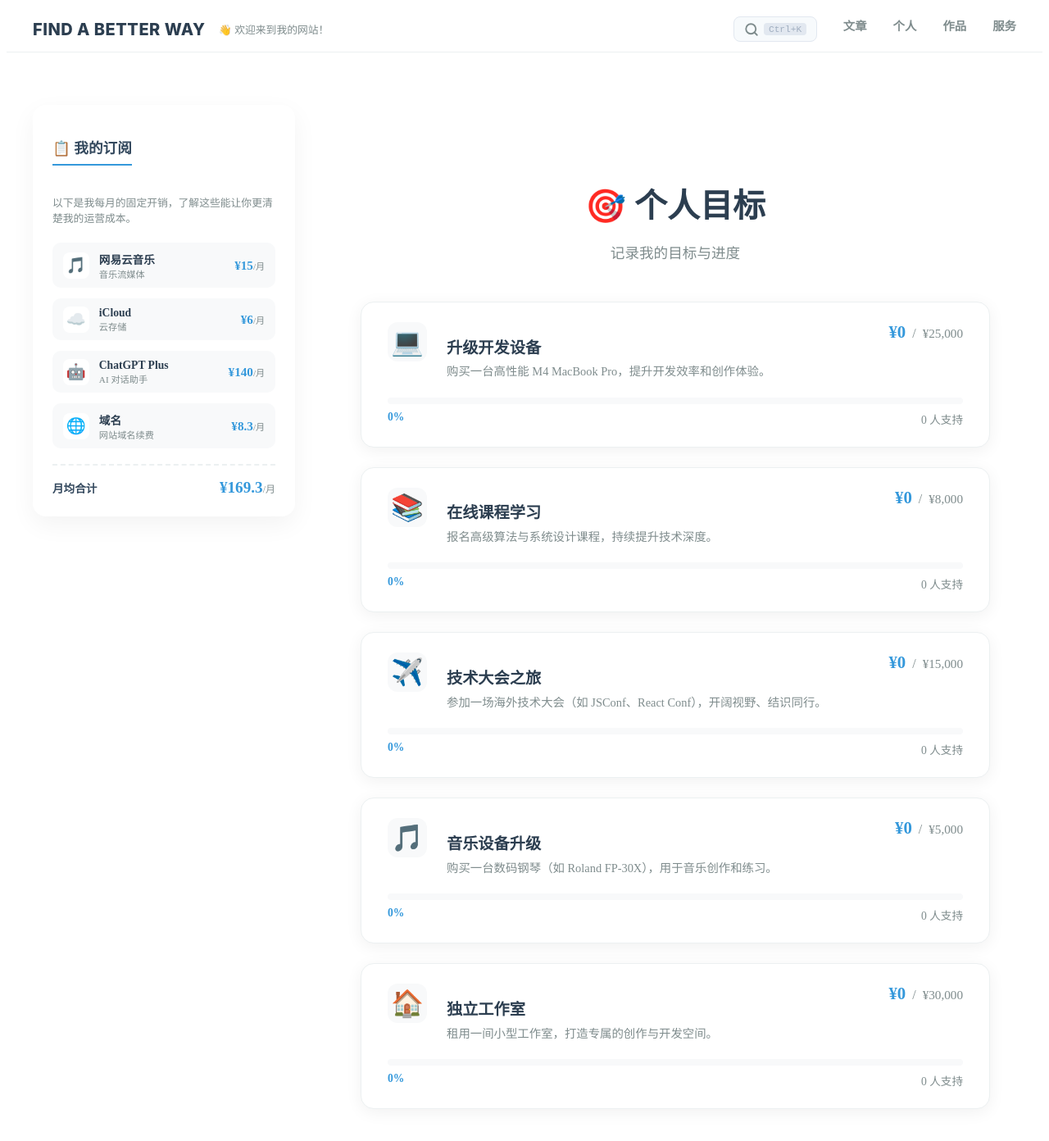
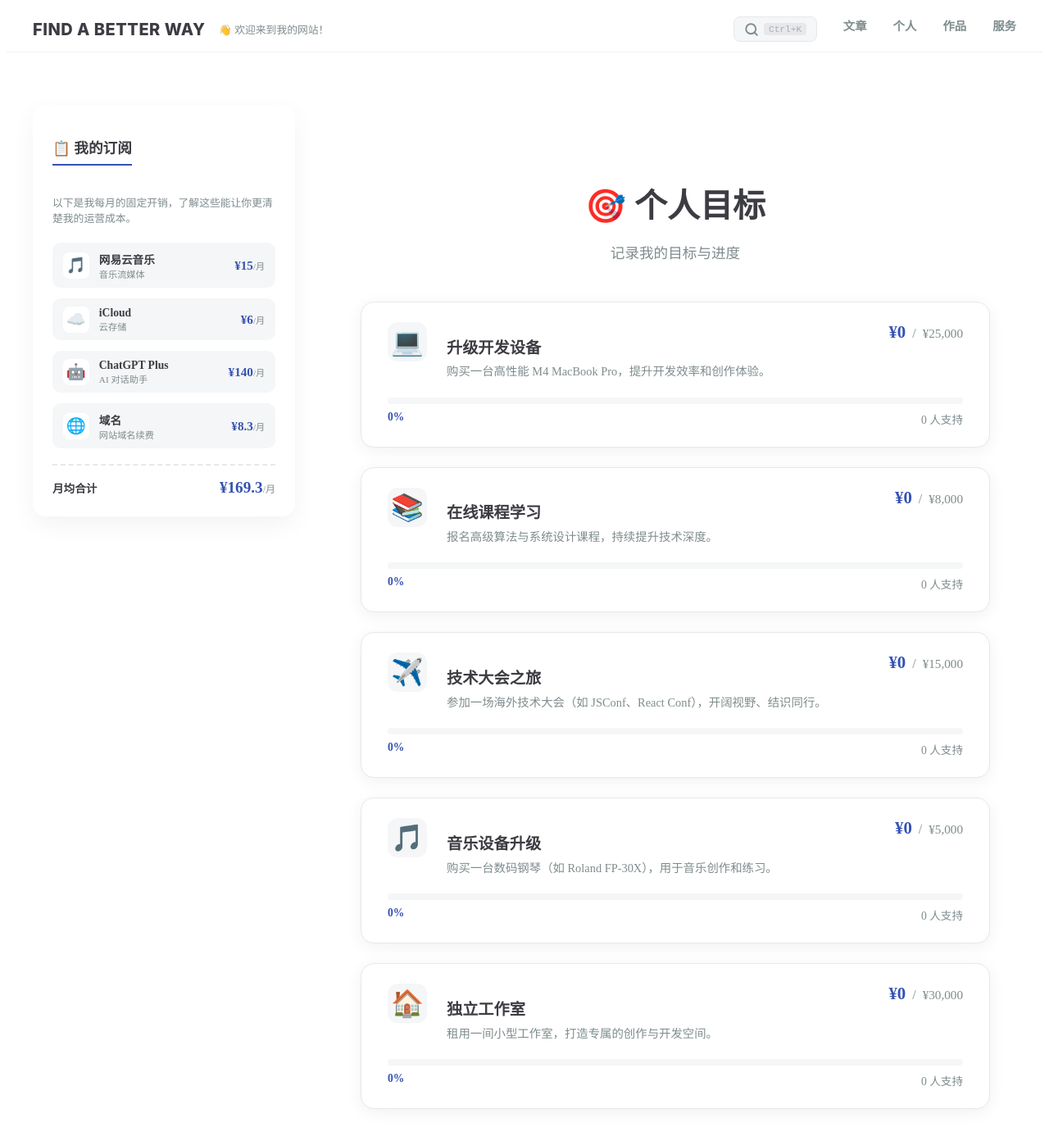
Before and after one commit to triplejno3-alt/My-Site, a Jekyll site: the page built from goals.markdown, in a window 1280 px wide and 1400 px high. Shown: the top 1392 px of the window at 82% size. Built offline with Jekyll 4.4.1, drawn with Linux system fonts in a browser that asks for light colours.

Commit message:
style: 统一配色体系为 linmi 风格 — 靛蓝强调 + 深灰主色 + 灰底标签
- :root CSS 变量：primary → #3c3c43, accent → #3451b2, text-main → #3c3c43
- 新增 --tag-bg / --tag-text 变量，统一标签灰底药丸风格
- 新增 --text-weaker 弱文字变量
- PWA theme-color 同步为 #3451b2
- header、导航、搜索按钮统一使用 CSS 变量
- post / post_note / post_code 标签样式统一为灰底药丸（4px 圆角，浅灰底，中等字重）

```diff
--- a/_includes/header.html
+++ b/_includes/header.html
@@ -11,7 +11,7 @@
 <link rel="apple-touch-icon" href="{{ "/assets/icons/icon-192.png" | relative_url }}">
 
 <!-- PWA: 主题色 -->
-<meta name="theme-color" content="#2c3e50">
+<meta name="theme-color" content="#3451b2">
 
 <!-- PWA: Service Worker 注册 -->
 <script>
@@ -90,7 +90,7 @@
 
   .header-logo {
     text-decoration: none;
-    color: #ffffff;
+    color: var(--primary);
     display: flex;
     align-items: center;
   }
@@ -100,7 +100,7 @@
     font-weight: 800;
     letter-spacing: 0.5px;
     text-transform: uppercase;
-    color: #2c3e50;
+    color: var(--primary);
     background: none;
     -webkit-text-fill-color: initial;
   }
@@ -115,7 +115,7 @@
 
   .nav-links a {
     text-decoration: none;
-    color: #7f8c8d;
+    color: var(--text-light);
     font-size: 0.9rem;
     font-weight: 600;
     transition: color 0.3s;
@@ -123,7 +123,7 @@
   }
 
   .nav-links a:hover {
-    color: #3498db;
+    color: var(--accent);
   }
 
   .visitor-info {
@@ -150,28 +150,31 @@
   }
 
   :root {
-    --primary: #2c3e50;
-    --accent: #3498db;
-    --text-main: #34495e;
+    --primary: #3c3c43;
+    --accent: #3451b2;
+    --text-main: #3c3c43;
     --text-light: #7f8c8d;
-    --bg-light: #f8f9fa;
-    --border-color: #ecf0f1;
+    --text-weaker: #a0aec0;
+    --bg-light: #f5f6f7;
     --bg-main: #ffffff;
+    --border-color: #e8e8ea;
+    --tag-bg: rgba(142,150,170,0.14);
+    --tag-text: #3c3c43;
     transition: all 0.3s ease;
   }
   html[data-theme='sunny'] {
     --primary: #d35400;
     --accent: #f39c12;
-    --text-main: #34495e;
+    --text-main: #3c3c43;
     --text-light: #7f8c8d;
     --bg-light: #fff8e1;
     --border-color: #fce5cd;
     --bg-main: #fffaf0;
   }
   html[data-theme='rainy'] {
-    --primary: #2c3e50;
-    --accent: #3498db;
-    --text-main: #34495e;
+    --primary: #3c3c43;
+    --accent: #3451b2;
+    --text-main: #3c3c43;
     --text-light: #95a5a6;
     --bg-light: #ecf0f1;
     --border-color: #bdc3c7;
@@ -179,8 +182,8 @@
   }
   html[data-theme='cloudy'] {
     --primary: #7f8c8d;
-    --accent: #95a5a6;
-    --text-main: #34495e;
+    --accent: #3451b2;
+    --text-main: #3c3c43;
     --text-light: #b0b9bd;
     --bg-light: #fafafa;
     --border-color: #e0e0e0;
@@ -202,12 +205,12 @@
     display: flex;
     align-items: center;
     gap: 0.4rem;
-    background: #f7fafc;
-    border: 1px solid #e2e8f0;
+    background: var(--bg-light);
+    border: 1px solid var(--border-color);
     border-radius: 8px;
     padding: 0.35rem 0.75rem;
     cursor: pointer;
-    color: #7f8c8d;
+    color: var(--text-light);
     font-size: 0.9rem;
     font-weight: 500;
     transition: all 0.2s;
@@ -217,16 +220,16 @@
   .search-toggle-btn:hover {
     background: #edf2f7;
     border-color: #cbd5e0;
-    color: #2c3e50;
+    color: var(--primary);
   }
 
   .search-kbd {
     font-size: 0.7rem;
-    background: #e2e8f0;
+    background: var(--border-color);
     padding: 0.1rem 0.35rem;
     border-radius: 4px;
     font-family: monospace;
-    color: #a0aec0;
+    color: var(--text-weaker);
   }
 
   @media (max-width: 768px) {
--- a/_layouts/post_note.html
+++ b/_layouts/post_note.html
@@ -52,7 +52,7 @@ layout: default
         {% if page.tags %}
         <div style="display: flex; flex-wrap: wrap; gap: 0.4rem; margin-top: 0.75rem;">
           {% for tag in page.tags %}
-          <span style="display:inline-block; background:#f0f2f5; padding:3px 10px; border-radius:20px; font-size:0.8rem; color: var(--text-main, #34495e);">#{{ tag }}</span>
+          <span style="display:inline-block; background:var(--tag-bg, rgba(142,150,170,0.14)); padding:2px 10px; border-radius:4px; font-size:0.75rem; color:var(--tag-text, #3c3c43); font-weight:500;">#{{ tag }}</span>
           {% endfor %}
         </div>
         {% endif %}
```
Also changed, not shown: _layouts/home.html (+9 -5 lines), _layouts/post.html (+8 -10 lines), _layouts/post_code.html (+6 -5 lines), manifest.json.
